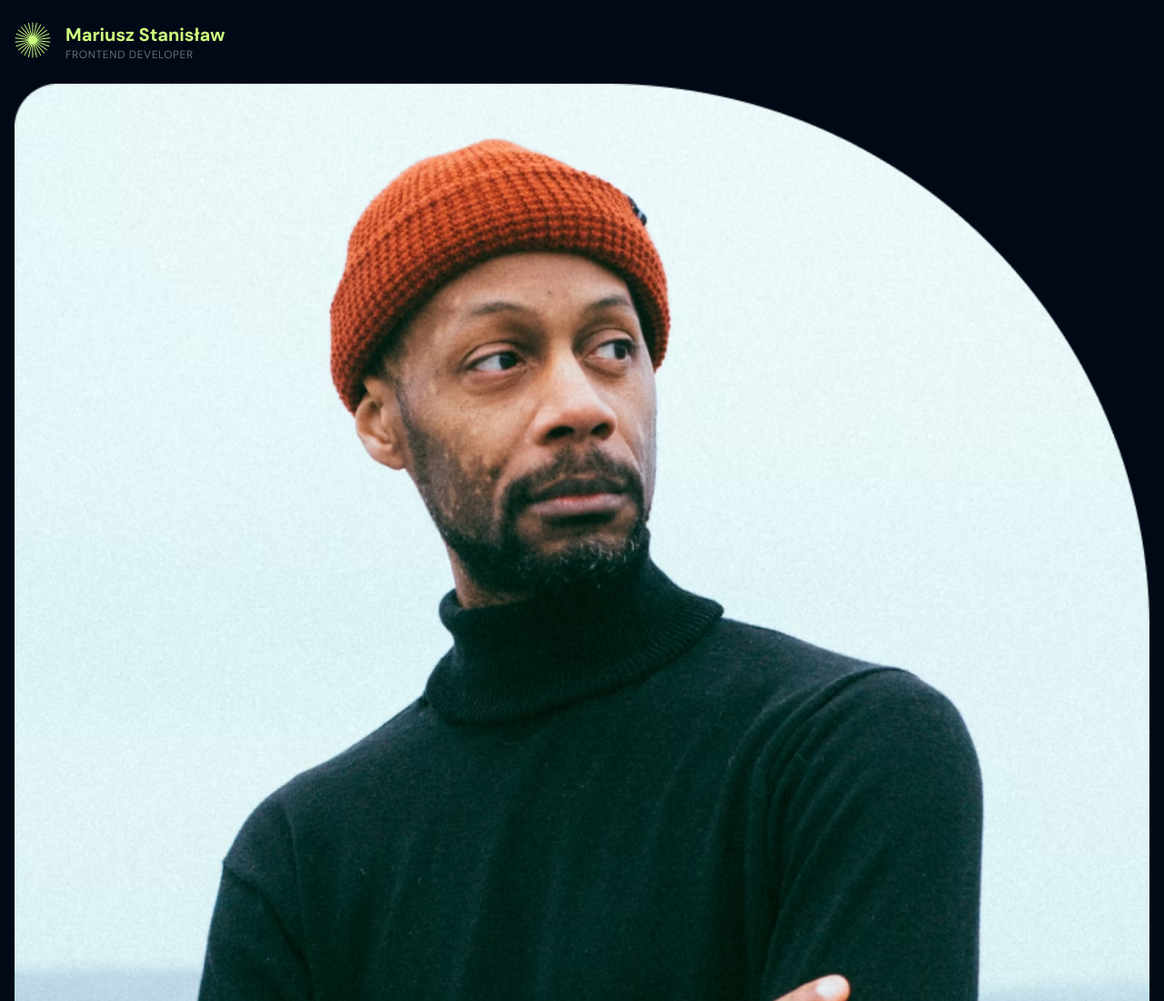
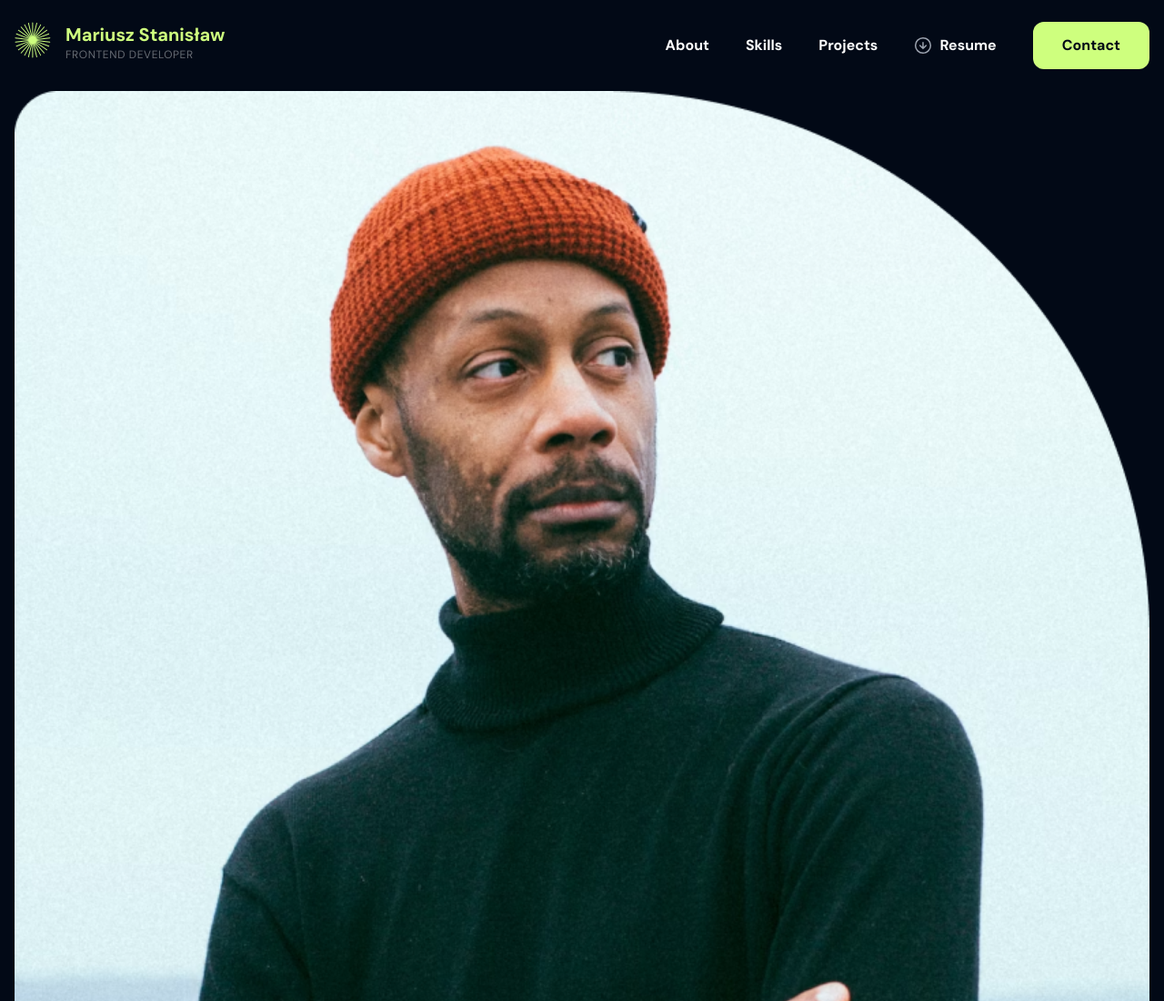
Before and after one commit to mariuszwuteefowicz/portfolio2024, a website built with Parcel: page src/index.html in a window 1280 px wide. Shown: the top 1100 px of the page at 91% size. Built offline with nearby package versions, Linux system fonts and the light colour scheme.

Commit message:
add desktop styles for the navbar

```diff
--- a/src/index.html
+++ b/src/index.html
@@ -12,7 +12,7 @@
 
 <body class="font-dmsans bg-bg text-white">
     <main class="px-4">
-        <header class="max-w-wtf mx-auto py-6">
+        <header class="flex justify-between gap-4 max-w-wtf mx-auto py-6">
             <div class="flex gap-4">
                 <img class="w-10 h-10" src="./images/star.svg" alt="">
                 <div>
@@ -20,13 +20,13 @@
                     <p class="text-white opacity-40 uppercase text-xs tracking-wider">Frontend developer</p>
                 </div>
             </div>
-            <nav class="hidden">
-                <ul>
+            <nav class="hidden md:block">
+                <ul class="flex items-center gap-10 font-bold">
                     <li><a href="#about">About</a></li>
                         <li><a href="#skills">Skills</a></li>
                         <li><a href="#projects">Projects</a></li>
-                        <li><a download href="#">Resume</a></li>
-                        <li><a href="#contact">Contact</a></li>
+                        <li><a class="flex gap-2 items-center" download href="#"><img src="images/download.svg" alt=""> Resume</a></li>
+                        <li><a class="inline-block bg-accent text-bg rounded-xl py-3.5 px-8" href="#contact">Contact</a></li>
                 </ul>
             </nav>
         </header>
```
Also changed, not shown: src/images/download.svg (added).
